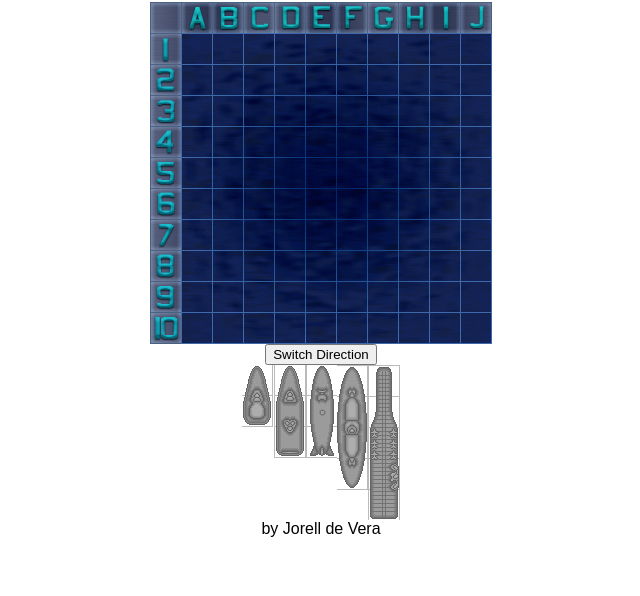
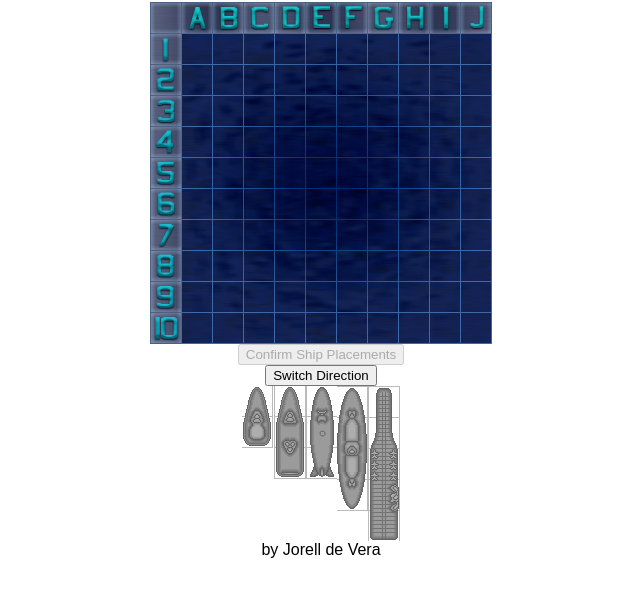
Before and after one commit to jor-eldevera/odin-battleship, a website with bundled scripts: page index.html in a window 1280 px wide. Shown: the part 86-682 px from the top of the page, without its empty margins (319-959 px from the left). Built offline with nearby package versions, Linux system fonts and the light colour scheme.

Commit message:
Add confirm ship placements button

```diff
--- a/index.html
+++ b/index.html
@@ -18,6 +18,7 @@
 
     </div>
 
+    <button id="confirm-placement-btn" disabled>Confirm Ship Placements</button>
     <button id="switch-directions-btn">Switch Direction</button>
     <div id="ships">
 
```
